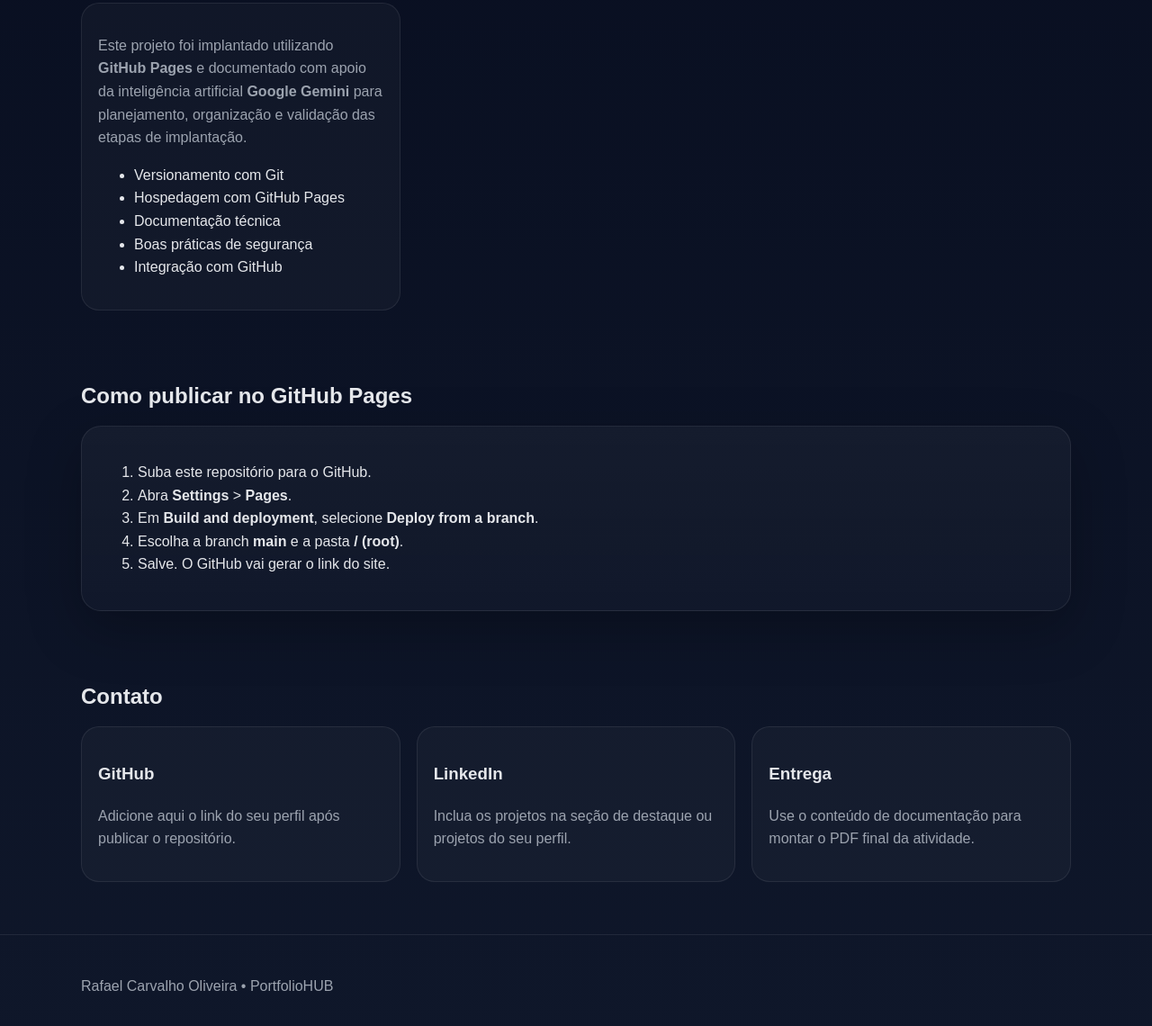
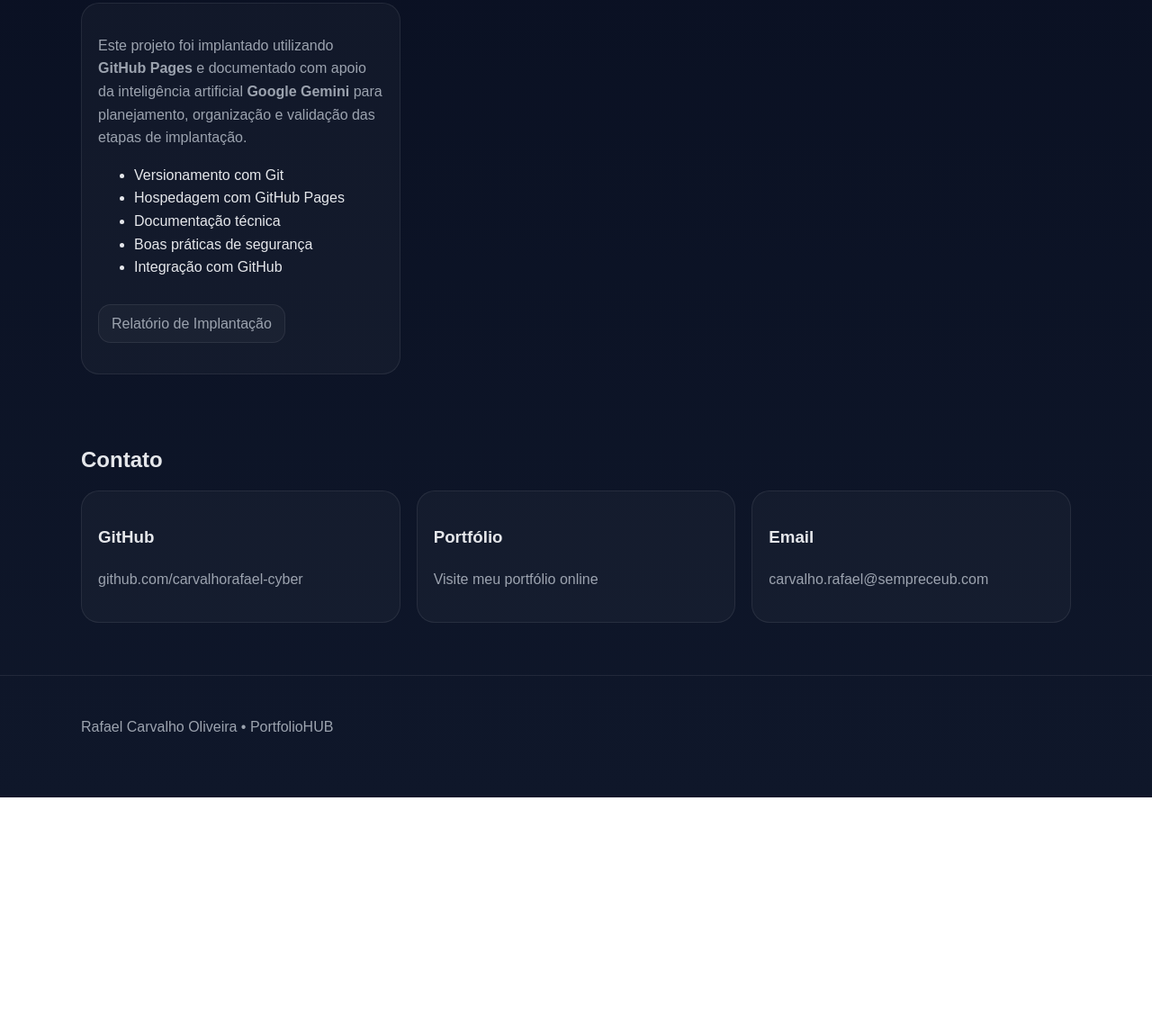
Before and after one commit to carvalhorafael-cyber/PortfolioHUB, a plain HTML site: page index.html in a window 1280 px wide. Shown: the part 1634-2774 px from the top of the page at 90% size. After the commit the page ends 2520 px from the top, so only its background shows below. Drawn offline with Linux system fonts and the light colour scheme.

Commit message:
Atualizar index.html - remover instruções de GitHub Pages e adicionar links de contato

```diff
--- a/index.html
+++ b/index.html
@@ -4,7 +4,7 @@
   <meta charset="UTF-8" />
   <meta name="viewport" content="width=device-width, initial-scale=1.0" />
   <title>PortfolioHUB | Rafael Carvalho Oliveira</title>
-  <link rel="stylesheet" href="assets/css/styles.css" />
+  <link rel="stylesheet" href="/PortfolioHUB/assets/css/styles.css" />
 </head>
 <body>
   <header>
@@ -14,7 +14,6 @@
         <a href="#sobre">Sobre</a>
         <a href="#projetos">Projetos</a>
         <a href="#implantacao">Implantação</a>
-        <a href="#github-pages">GitHub Pages</a>
         <a href="#contato">Contato</a>
       </nav>
     </div>
@@ -32,7 +31,7 @@
           </p>
           <div class="actions">
             <a class="btn primary" href="#projetos">Ver projetos</a>
-            <a class="btn secondary" href="#github-pages">Como publicar</a>
+            <a class="btn secondary" href="https://github.com/carvalhorafael-cyber/PortfolioHUB" target="_blank">Meu GitHub</a>
           </div>
         </div>
 
@@ -104,7 +103,7 @@
 
     <section id="implantacao">
       <div class="container">
-        <h2 class="section-title">Implantação e Segurança</h2>
+        <h2 class="section-title">Implantação</h2>
         <div class="grid">
           <article class="card">
             <p>
@@ -120,22 +119,10 @@
               <li>Boas práticas de segurança</li>
               <li>Integração com GitHub</li>
             </ul>
+            <p style="margin-top: 16px;">
+              <a class="btn secondary" href="/PortfolioHUB/documentacao/implantacao.html" style="display: inline-block; padding: 8px 14px; margin-top: 12px;">Relatório de Implantação</a>
+            </p>
           </article>
-        </div>
-      </div>
-    </section>
-
-    <section id="github-pages">
-      <div class="container">
-        <h2 class="section-title">Como publicar no GitHub Pages</h2>
-        <div class="panel">
-          <ol>
-            <li>Suba este repositório para o GitHub.</li>
-            <li>Abra <strong>Settings</strong> > <strong>Pages</strong>.</li>
-            <li>Em <strong>Build and deployment</strong>, selecione <strong>Deploy from a branch</strong>.</li>
-            <li>Escolha a branch <strong>main</strong> e a pasta <strong>/ (root)</strong>.</li>
-            <li>Salve. O GitHub vai gerar o link do site.</li>
-          </ol>
         </div>
       </div>
     </section>
@@ -146,15 +133,19 @@
         <div class="grid">
           <article class="card">
             <h3>GitHub</h3>
-            <p>Adicione aqui o link do seu perfil após publicar o repositório.</p>
+            <p>
+              <a href="https://github.com/carvalhorafael-cyber" target="_blank">github.com/carvalhorafael-cyber</a>
+            </p>
           </article>
           <article class="card">
-            <h3>LinkedIn</h3>
-            <p>Inclua os projetos na seção de destaque ou projetos do seu perfil.</p>
+            <h3>Portfólio</h3>
+            <p>
+              <a href="https://carvalhorafael-cyber.github.io/PortfolioHUB/" target="_blank">Visite meu portfólio online</a>
+            </p>
           </article>
           <article class="card">
-            <h3>Entrega</h3>
-            <p>Use o conteúdo de documentação para montar o PDF final da atividade.</p>
+            <h3>Email</h3>
+            <p>carvalho.rafael@sempreceub.com</p>
           </article>
         </div>
       </div>
@@ -167,6 +158,6 @@
     </div>
   </footer>
 
-  <script src="assets/js/script.js"></script>
+  <script src="/PortfolioHUB/assets/js/script.js"></script>
 </body>
 </html>
```
